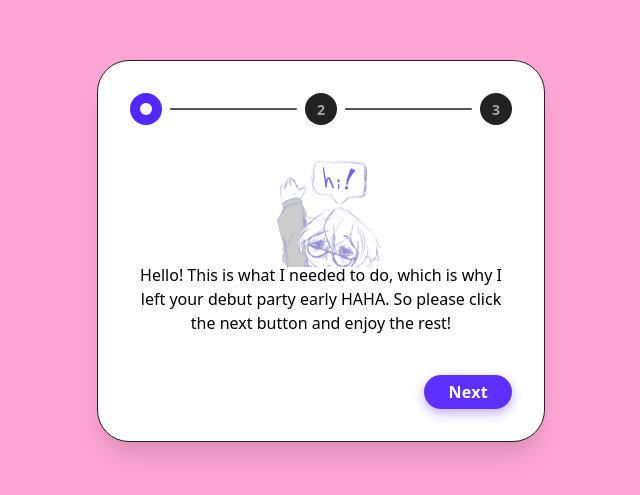
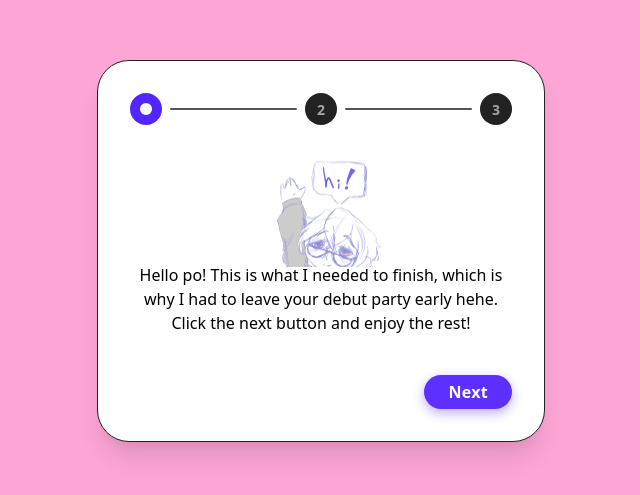
Before and after one commit to Vixiien/Dipaphy-Hartby, a React (Vite) app: page / in a window 1280 px wide. Shown: the part 149-644 px from the top of the page, without its empty margins (319-959 px from the left). Built offline with nearby package versions, Linux system fonts and the light colour scheme; a web font is replaced by a local one.

Commit message:
Update greeting.jsx

```diff
--- a/src/components/Greeting/greeting.jsx
+++ b/src/components/Greeting/greeting.jsx
@@ -60,8 +60,7 @@ const GreetingStepper = () => {
             <div className="text-center">
               <img src="/icons/hi.gif" alt="Hello" style={{ width: '120px', height: '110px', margin: '0 auto'}} />
               <p className="-mt-1 rounded-lg">
-                Hello! This is what I needed to do, which is why I left your debut party early HAHA.
-                So please click the next button and enjoy the rest!
+                Hello po! This is what I needed to finish, which is why I had to leave your debut party early hehe. Click the next button and enjoy the rest!
               </p>
             </div>
           </Step>
```
